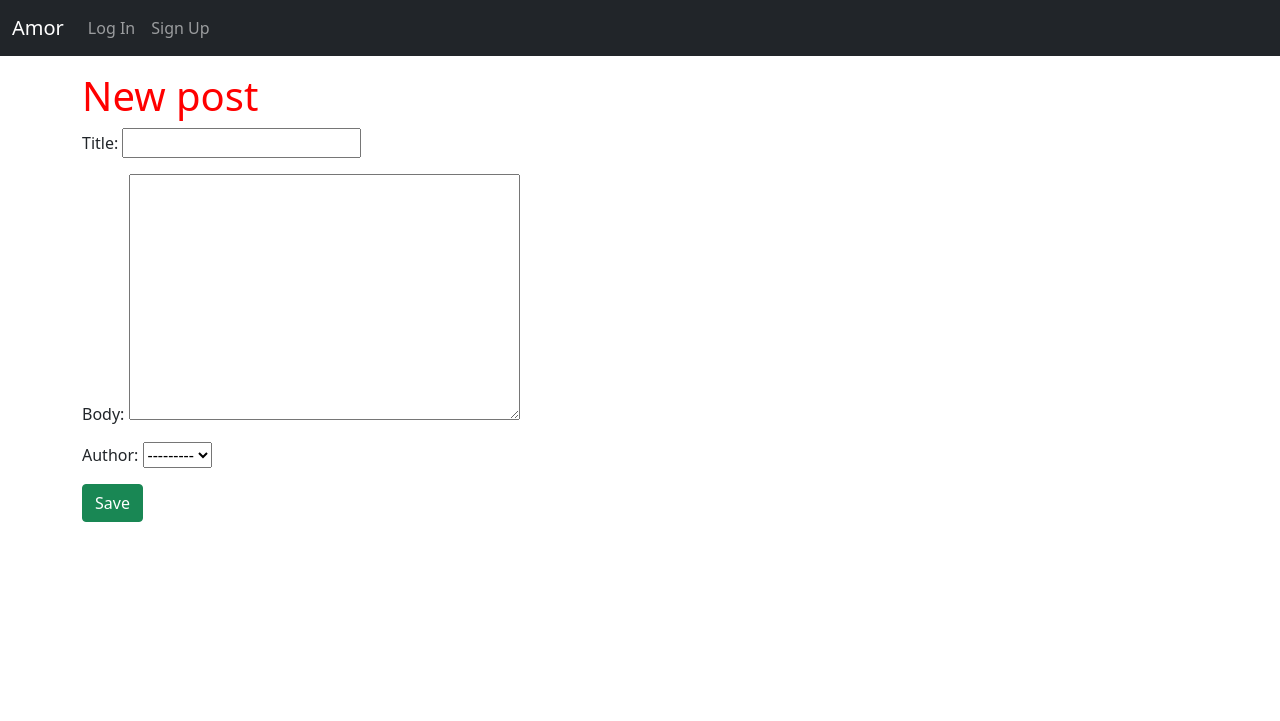
After one commit to bsehovic2/bmt-projekt, a Django app: page /new/ in a window 1280 px wide. The commit adds this page. Shown: the top 721 px of the page. Run offline with Django 4.2, Linux system fonts and the light colour scheme.

Commit message:
dodana opcija new za dodavanje postova

```diff
--- a/posts/models.py
+++ b/posts/models.py
@@ -18,4 +18,4 @@ class Post(models.Model):
         return self.title
 
     def get_absolute_url(self):
-        return reverse('post_detail', args=[str(self.id)])
+        return reverse('post', args=[str(self.id)])
--- a/posts/urls.py
+++ b/posts/urls.py
@@ -1,11 +1,12 @@
 # posts/urls.py
 from django.urls import path
-from .views import PostListView, PostUpdateView, PostDetailView, PostDeleteView
+from .views import PostListView, PostUpdateView, PostDetailView, PostDeleteView, PostCreateView
 
 
 urlpatterns = [
     path('<int:pk>/edit/', PostUpdateView.as_view(), name='post_edit'), # new
     path('<int:pk>/', PostDetailView.as_view(), name='post'), # new
-    path('<int:pk>/delete/', PostDeleteView.as_view(), name='post_delete'), # new
+    path('<int:pk>/delete/', PostDeleteView.as_view(), name='post_delete'),
+    path('new/', PostCreateView.as_view(), name='post_new'),
     path('', PostListView.as_view(), name='home'),
 ]
--- a/posts/views.py
+++ b/posts/views.py
@@ -1,5 +1,5 @@
 # articles/views.py
-from django.views.generic import ListView, DetailView
+from django.views.generic import ListView, DetailView, CreateView
 from django.views.generic import UpdateView, DeleteView
 from django.urls import reverse_lazy
 from .models import Post
@@ -25,3 +25,9 @@ class PostDeleteView(DeleteView):  # new
     model = Post
     template_name = 'post_delete.html'
     success_url = reverse_lazy('home')
+
+
+class PostCreateView(CreateView):
+    model = Post
+    template_name = 'post_new.html'
+    fields = ('title', 'body', 'author')
--- a/templates/_base.html
+++ b/templates/_base.html
@@ -16,6 +16,13 @@
   <nav class="navbar navbar-expand-md navbar-dark fixed-top bg-dark">
     <div class="container-fluid">
       <a class="navbar-brand" href="{% url 'home' %}">Amor</a>
+        {% if user.is_authenticated %}
+          <ul class="navbar-nav mr-auto">
+           <li class="nav-item">
+            <a href="{% url 'post_new' %}">+ New</a>
+          </li>
+         </ul>
+        {% endif %}
       <button class="navbar-toggler" type="button" data-bs-toggle="collapse" data-bs-target="#navbarCollapse" aria-controls="navbarCollapse" aria-expanded="false" aria-label="Toggle navigation">
         <span class="navbar-toggler-icon"></span>
       </button>
--- /dev/null
+++ b/templates/post_new.html
@@ -0,0 +1,10 @@
+<!-- templates/post_new.html -->
+{% extends '_base.html' %}
+
+{% block content %}
+  <h1>New post</h1>
+  <form action="" method="post">{% csrf_token %}
+    {{ form.as_p }}
+    <button class="btn btn-success ml-2" type="submit">Save</button>
+  </form>
+{% endblock content %}
```
